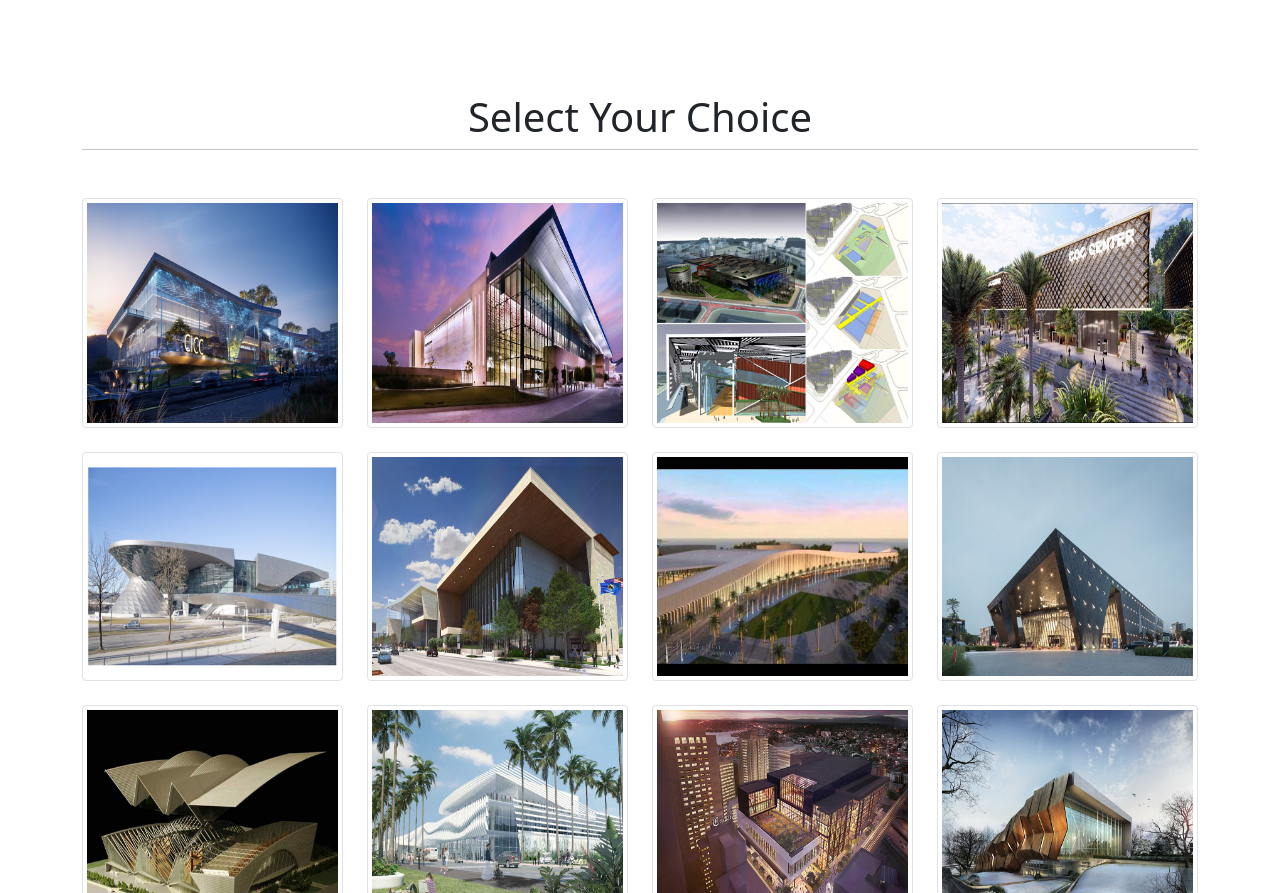
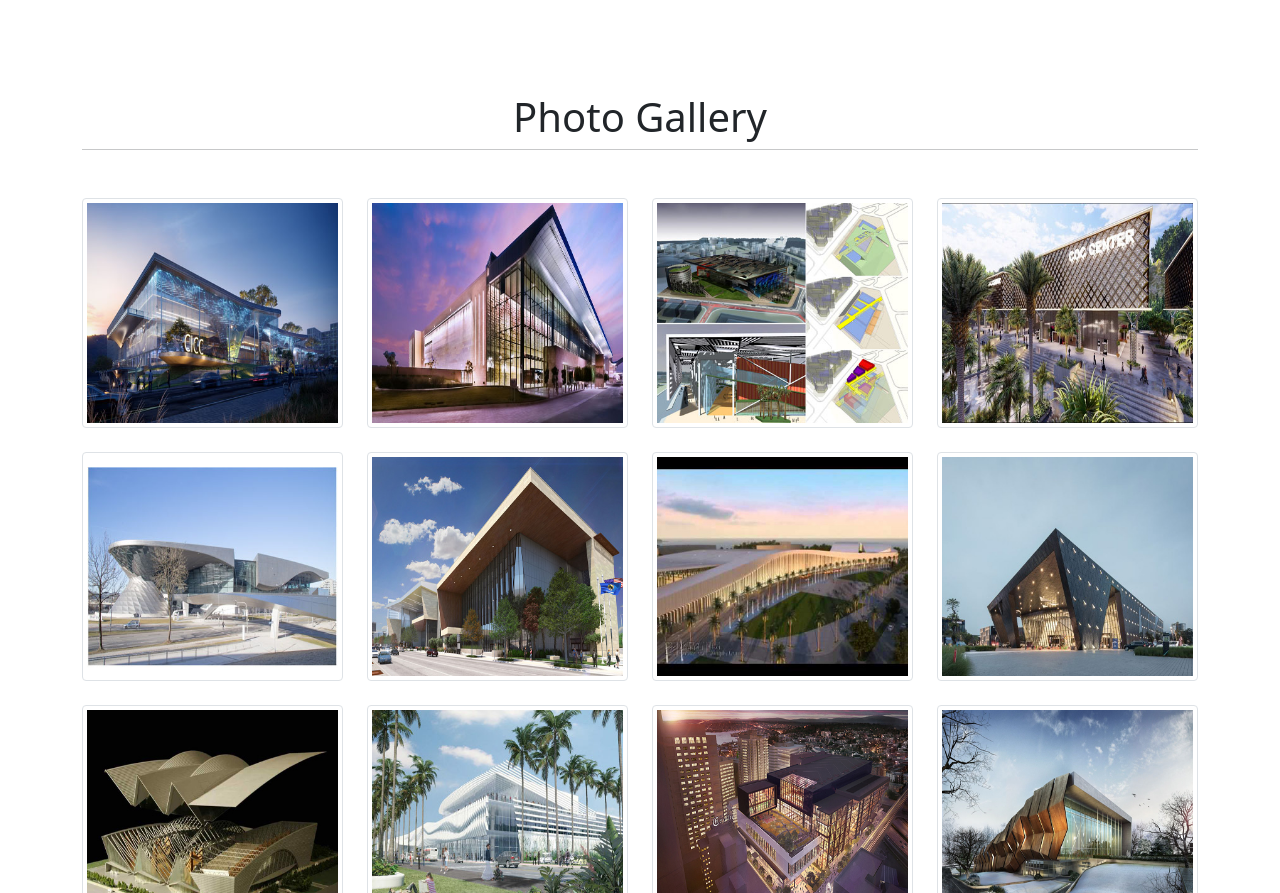
Before and after one commit to masud1989/conventio-center, a plain HTML site: page index.html in a window 1280 px wide. Shown: the part 2651-3544 px from the top of the page. Drawn offline with nearby package versions, Linux system fonts and the light colour scheme.

Commit message:
Complete

```diff
--- a/index.html
+++ b/index.html
@@ -358,7 +358,7 @@
 <!-- Gallery -->
 <section class="dpackagrs h-100 py-5">
   <div class="container">
-   <h1 class="text-center"> Select Your Choice</h1>
+   <h1 class="text-center"> Photo Gallery</h1>
     <hr class="mt-2 mb-5">
     <div class="row text-center text-lg-start">
       <div class="col-lg-3 col-md-4 col-6">
```
